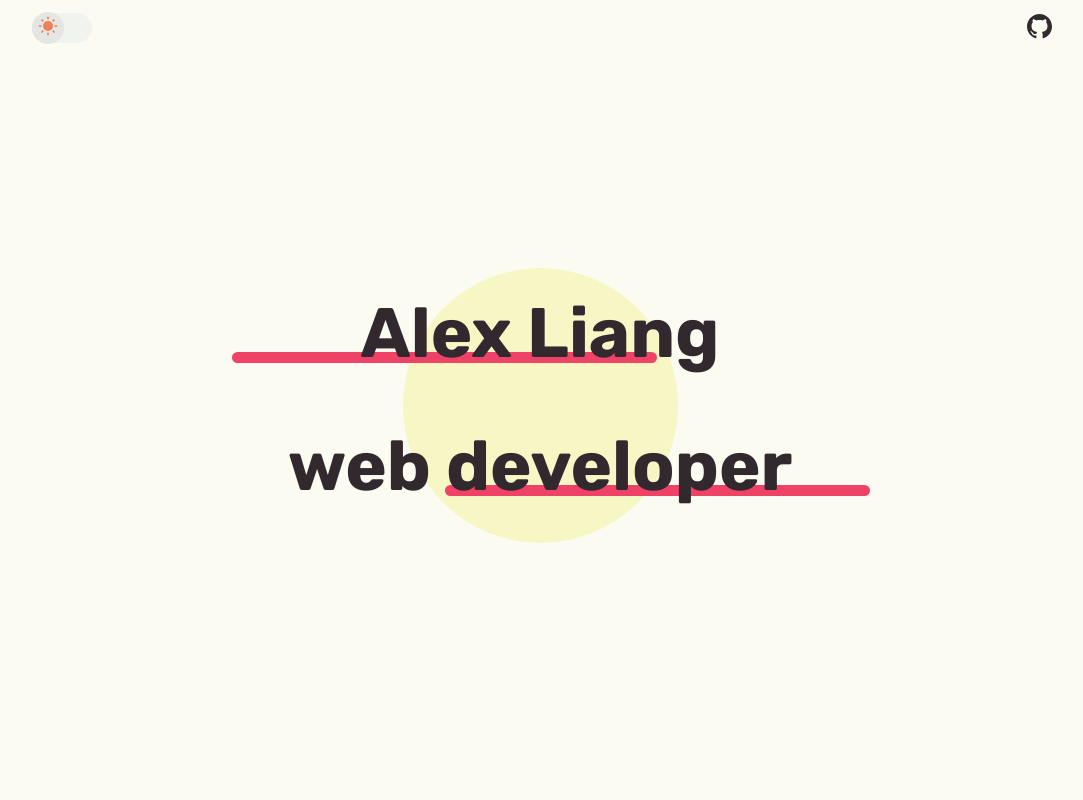
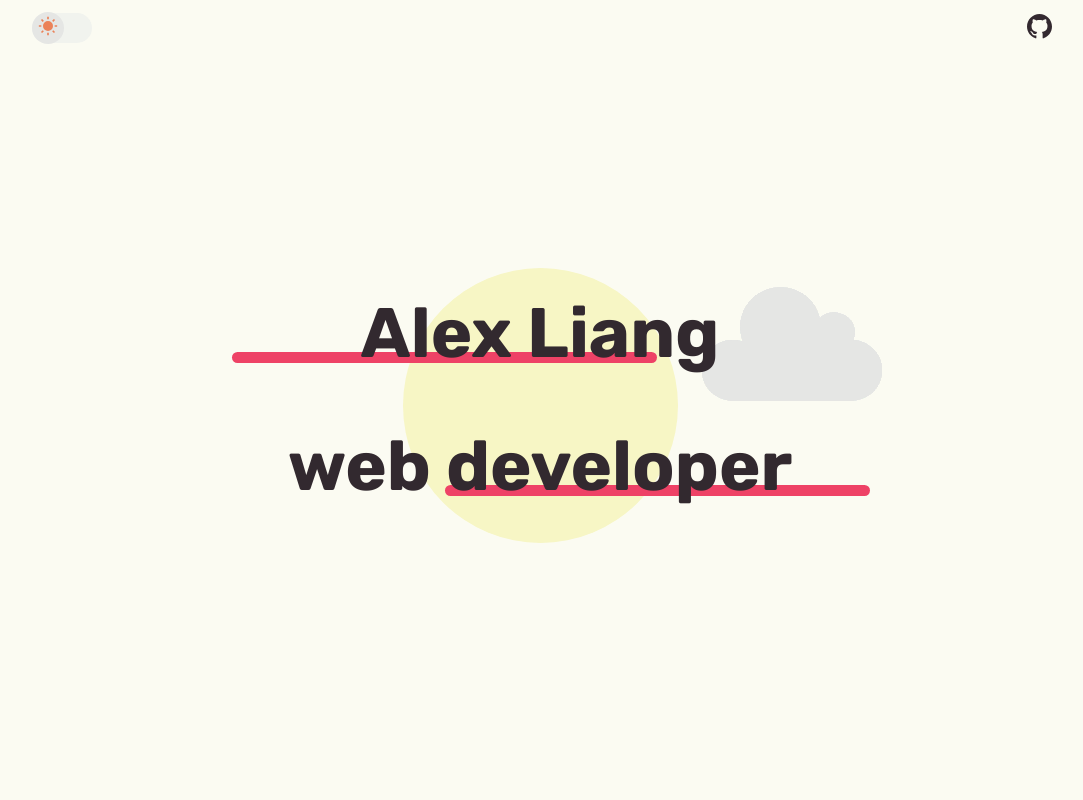
Before and after one commit to nksupermarket/portfolio, a React (Create React App) app: page / in a window 1280 px wide. Shown: the top 800 px of the page, without its empty margins (100-1183 px from the left). Built offline with nearby package versions, Linux system fonts and the light colour scheme.

Commit message:
working on cloud animations

```diff
--- /dev/null
+++ b/src/components/CloudSvg.tsx
@@ -0,0 +1,28 @@
+import React from 'react';
+import { animated } from 'react-spring';
+
+interface CloudSvgProps {
+  className?: string;
+}
+
+export default function CloudSvg({ className }: CloudSvgProps) {
+  const rootClasses = [];
+  if (className) rootClasses.push(className);
+  return (
+    <svg
+      className={rootClasses.join(' ')}
+      width="300px"
+      height="300px"
+      version="1.1"
+      fill="#e5e6e4"
+      viewBox="0 0 700 700"
+      xmlns="http://www.w3.org/2000/svg"
+      xmlnsXlink="http://www.w3.org/1999/xlink"
+    >
+      <path
+        d="m234.38 274.3c0.32813-0.49219 0.57422-1.0664 0.82031-1.6406-1.8047-4.7578-3.1992-9.6797-4.1836-14.684-1.1484-5.8242-1.7227-11.812-1.7227-17.719 0-24.691 9.8438-48.066 27.398-65.375 17.719-17.473 41.422-27.07 66.277-27.07 21.41 0 41.996 7.1367 58.73 20.426 16.488 13.125 28.629 31.418 32.812 52.25v0.082031c10.008-10.418 23.461-15.75 37.898-14.355 8.0391 0.82031 15.832 3.6094 22.559 8.0391 6.7266 4.3477 12.387 10.336 16.16 17.391 6.6445 12.305 7.1367 26.25 1.2305 38.965 0.082031 0.082031 0.082031 0.16406 0.16406 0.24609 18.211 1.0664 35.273 8.8594 47.902 21.984 12.551 13.125 19.605 30.434 19.605 48.559 0 18.867-7.5469 36.75-21 50.035-13.535 13.371-31.664 20.672-50.691 20.672h-276.6c-19.031 0-37.16-7.3828-50.691-20.672-13.453-13.207-21-31.09-21-50.035 0-18.867 7.5469-36.75 21-50.035 13.535-13.371 31.664-20.672 50.691-20.672 4.1836 0 8.3672 0.32812 12.469 1.0664 1.0664 0.16406 2.1328 0.32813 3.1992 0.57422 2.4609 0.41016 4.7578 1.1484 6.9727 1.9688z"
+        fillRule="evenodd"
+      />
+    </svg>
+  );
+}
--- a/src/components/Header.tsx
+++ b/src/components/Header.tsx
@@ -4,6 +4,7 @@ import { useChain, useSpringRef } from 'react-spring';
 
 import Slide from './Animations/Slide';
 import Scale from './Animations/Scale';
+import HeaderBg from './HeaderBg';
 
 const slideConfig = {
   mass: 30,
@@ -18,7 +19,21 @@ const slideConfig = {
 };
 
 export default function Header() {
+  const [size, setSize] = useState({
+    height: 0,
+    width: 0
+  });
   const [y, setY] = useState(window.scrollY);
+
+  const node = useCallback((node: HTMLElement | null) => {
+    if (node) {
+      const boundingRect = node.getBoundingClientRect();
+      setSize({
+        height: boundingRect.height,
+        width: boundingRect.width
+      });
+    }
+  }, []);
 
   const circleAnimeRef = useSpringRef();
 
@@ -64,7 +79,6 @@ export default function Header() {
           let transformVal = 1;
 
           const newOffset = scaleX - (window.scrollY - y) / 300;
-          console.log(scrollY);
 
           if (window.scrollY) {
             if (newOffset < 0) transformVal = 0;
@@ -94,7 +108,8 @@ export default function Header() {
   }, [handleScroll]);
 
   return (
-    <div className={styles.main}>
+    <div ref={node} className={styles.main}>
+      <HeaderBg size={size} />
       <Scale
         elRef={divToScale}
         className={styles.circle}
--- /dev/null
+++ b/src/components/HeaderBg.tsx
@@ -0,0 +1,37 @@
+import React, { useRef, useEffect } from 'react';
+import { useSprings, animated } from 'react-spring';
+import CloudSvg from './CloudSvg';
+import styles from '../styles/HeaderBg.module.scss';
+
+interface HeaderBgProps {
+  size: {
+    height: number;
+    width: number;
+  };
+}
+
+export default function HeaderBg({ size }: HeaderBgProps) {
+  const node = useRef<HTMLDivElement | null>(null);
+
+  const [springs, api] = useSprings(12, (index) => ({ left: '100vw' }));
+
+  useEffect(() => {
+    api.start();
+  }, []);
+
+  const rootClasses = ['bg', styles.main];
+  return (
+    <div ref={node} className={rootClasses.join(' ')}>
+      {springs.map((anime, i) => (
+        <animated.div style={anime} key={i}>
+          <CloudSvg key={i} className={styles.init} />
+        </animated.div>
+      ))}
+      {Array(24)
+        .fill(null)
+        .map((v, i) => (
+          <CloudSvg key={i} className={styles.off_page} />
+        ))}
+    </div>
+  );
+}
--- a/src/styles/Header.module.scss
+++ b/src/styles/Header.module.scss
@@ -6,6 +6,14 @@
   @include mixins.flex(column, true);
   row-gap: 60px;
   position: relative;
+
+  :global .bg {
+    position: absolute;
+    top: 0;
+    bottom: 0;
+    left: 0;
+    right: 0;
+  }
 }
 
 @mixin style(
--- /dev/null
+++ b/src/styles/HeaderBg.module.scss
@@ -0,0 +1,34 @@
+@use './functions';
+
+.main {
+  svg {
+    position: absolute;
+  }
+
+  .off_page {
+    left: -100vw;
+  }
+
+  $initTotal: 12;
+  @for $i from 1 through $initTotal {
+    .init:nth-child(#{$i}) {
+      left: random(100) * 1vw;
+      top: calc(random(80) * 1%);
+    }
+  }
+
+  $total: 24;
+  @for $i from 1 through $total {
+    .off_page:nth-child(#{$i}) {
+      top: calc(random(80) * 1%);
+      animation: float#{$i} 70s linear infinite;
+      animation-delay: #{($i - 1) * 8}s;
+
+      @keyframes float#{$i} {
+        to {
+          left: 100vw;
+        }
+      }
+    }
+  }
+}
--- a/src/styles/SkillsSection.module.scss
+++ b/src/styles/SkillsSection.module.scss
@@ -1,7 +1,9 @@
 @use './mixins';
 
 .main {
-  padding: 50px 0 150px 0;
+  margin-bottom: 150px;
+  padding-top: 50px;
+  padding-bottom: 50px;
 }
 
 .list {
--- a/src/styles/_functions.scss
+++ b/src/styles/_functions.scss
@@ -1,3 +1,28 @@
 @function hexToRGB($hex) {
   @return red($hex), green($hex), blue($hex);
 }
+
+@function number($string) {
+  // Matrices
+  $strings: '0' '1' '2' '3' '4' '5' '6' '7' '8' '9';
+  $numbers: 0 1 2 3 4 5 6 7 8 9;
+
+  // Result
+  $result: 0;
+
+  // Looping through all characters
+  @for $i from 1 through str-length($string) {
+    $character: str-slice($string, $i, $i);
+    $index: index($strings, $character);
+
+    @if not $index {
+      @warn "Unknown character `#{$character}`.";
+      @return false;
+    }
+
+    $number: nth($numbers, $index);
+    $result: $result * 10 + $number;
+  }
+
+  @return $result;
+}
--- a/src/styles/index.scss
+++ b/src/styles/index.scss
@@ -221,7 +221,7 @@ textarea {
 }
 
 @media screen and (max-width: 992px) {
-  .App {
+  section {
     padding: 0 15%;
   }
 
@@ -259,19 +259,19 @@ textarea {
 }
 
 @media screen and (max-width: 768px) {
-  .App {
+  section {
     padding: 0 8%;
   }
 }
 
 @media screen and (min-width: 993px) {
-  .App {
+  section {
     padding: 0 18%;
   }
 }
 
 @media screen and (min-width: 1600px) {
-  .App {
+  section {
     padding: 0 28%;
   }
 }
--- a/tsconfig.json
+++ b/tsconfig.json
@@ -14,7 +14,8 @@
     "resolveJsonModule": true,
     "isolatedModules": true,
     "noEmit": true,
-    "jsx": "react-jsx"
+    "jsx": "react-jsx",
+    "downlevelIteration": true
   },
   "include": ["src"]
 }
```
Also changed, not shown: src/types/interfaces.ts (+13 -0 lines), src/utils/fitPathToSvg.ts (added, +25 -0 lines), src/assets/icons/cloud.svg (added).
